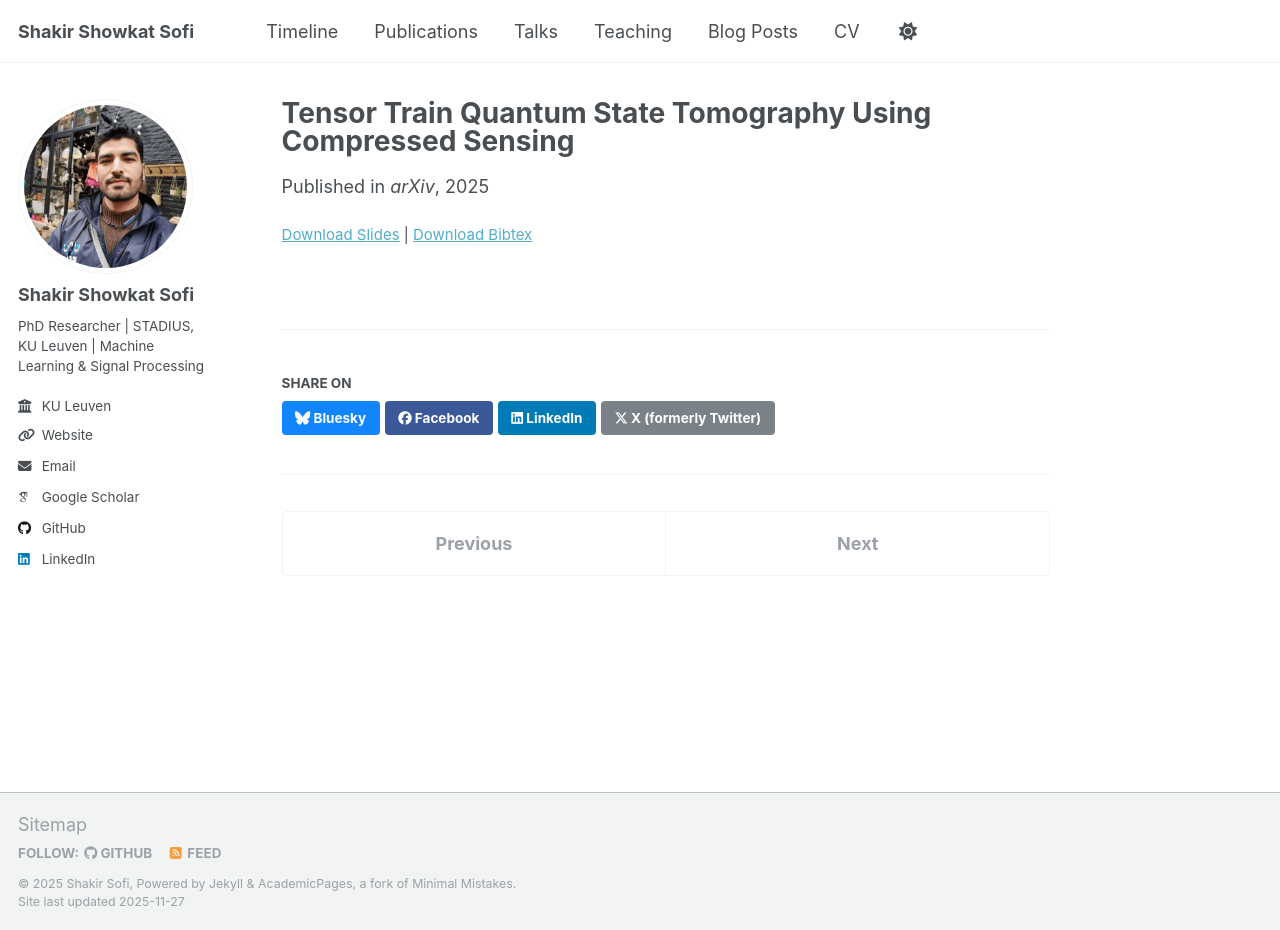
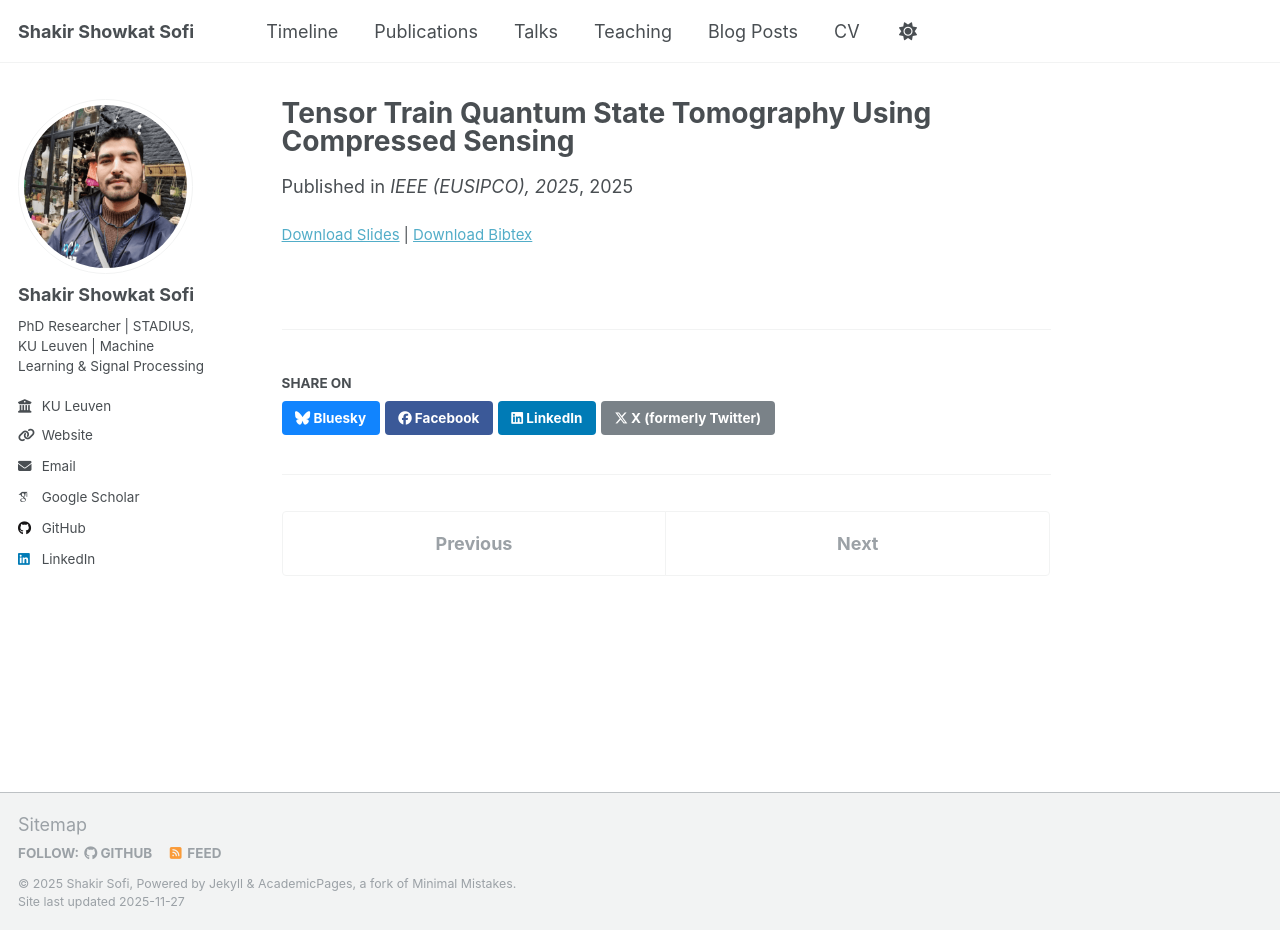
Before and after one commit to ShakirSofi/shakirsofi.github.io, a Jekyll site: the page built from _publications/2025-06-30-tensor-train-quantum-state-tomography-using-compressed-sensing.md, in a window 1280 px wide and 930 px high. Built offline with Jekyll 4.4.1, drawn with Linux system fonts in a browser that asks for light colours; some web fonts are replaced; a script that is not in the unit is left out.

Commit message:
Update publication venue and paper URL

```diff
--- a/_publications/2025-06-30-tensor-train-quantum-state-tomography-using-compressed-sensing.md
+++ b/_publications/2025-06-30-tensor-train-quantum-state-tomography-using-compressed-sensing.md
@@ -5,8 +5,8 @@ category: conferences
 permalink: /publication/2025-06-30-tensor-train-quantum-state-tomography-using-compressed-sensing
 excerpt: " "
 date: 2025-06-30
-venue: "arXiv"
+venue: "IEEE (EUSIPCO), 2025"
 slidesurl: ''
-paperurl: "https://arxiv.org/abs/2506.23560"
+paperurl: "https://ieeexplore.ieee.org/document/11226412"
 bibtexurl: 'https://github.com/ShakirSofi/shakirsofi.github.io/blob/master/files/bibtex.bib'
 ---
```
